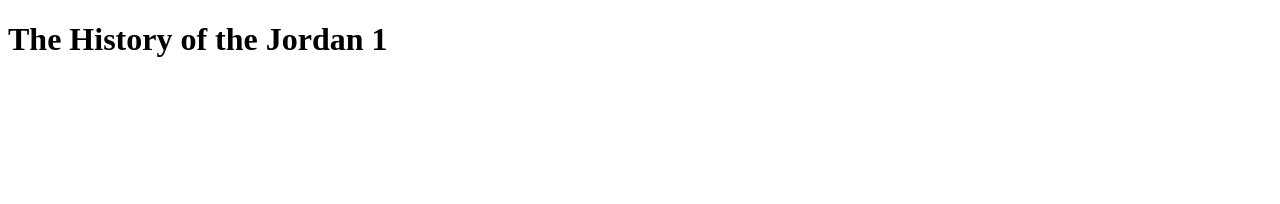
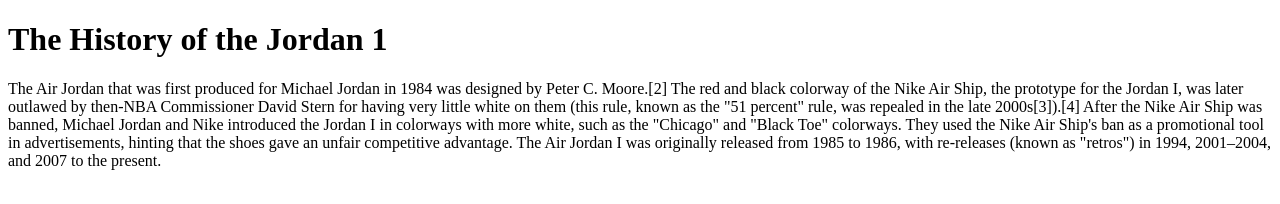
Before and after one commit to passthemike/jordan-1, a plain HTML site: page index.html in a window 1280 px wide. Drawn offline with Linux system fonts and the light colour scheme.

Commit message:
added an h1 and first paragraph

```diff
--- a/index.html
+++ b/index.html
@@ -5,6 +5,8 @@
   </head>
   <body>
       <h1>The History of the Jordan 1</h1>
+        <p>The Air Jordan that was first produced for Michael Jordan in 1984 was designed by Peter C. Moore.[2] The red and black colorway of the Nike Air Ship, the prototype for the Jordan I, was later outlawed by then-NBA Commissioner David Stern for having very little white on them (this rule, known as the "51 percent" rule, was repealed in the late 2000s[3]).[4] After the Nike Air Ship was banned, Michael Jordan and Nike introduced the Jordan I in colorways with more white, such as the "Chicago" and "Black Toe" colorways. They used the Nike Air Ship's ban as a promotional tool in advertisements, hinting that the shoes gave an unfair competitive advantage. The Air Jordan I was originally released from 1985 to 1986, with re-releases (known as "retros") in 1994, 2001–2004, and 2007 to the present.
+        </p>
 
   </body>
 </html>
```
